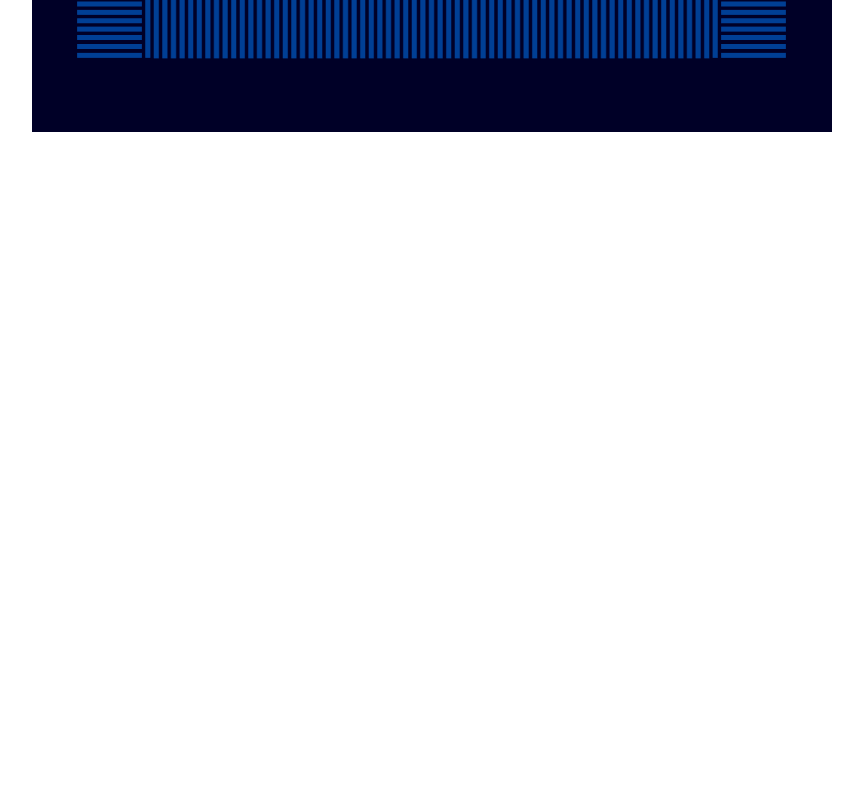
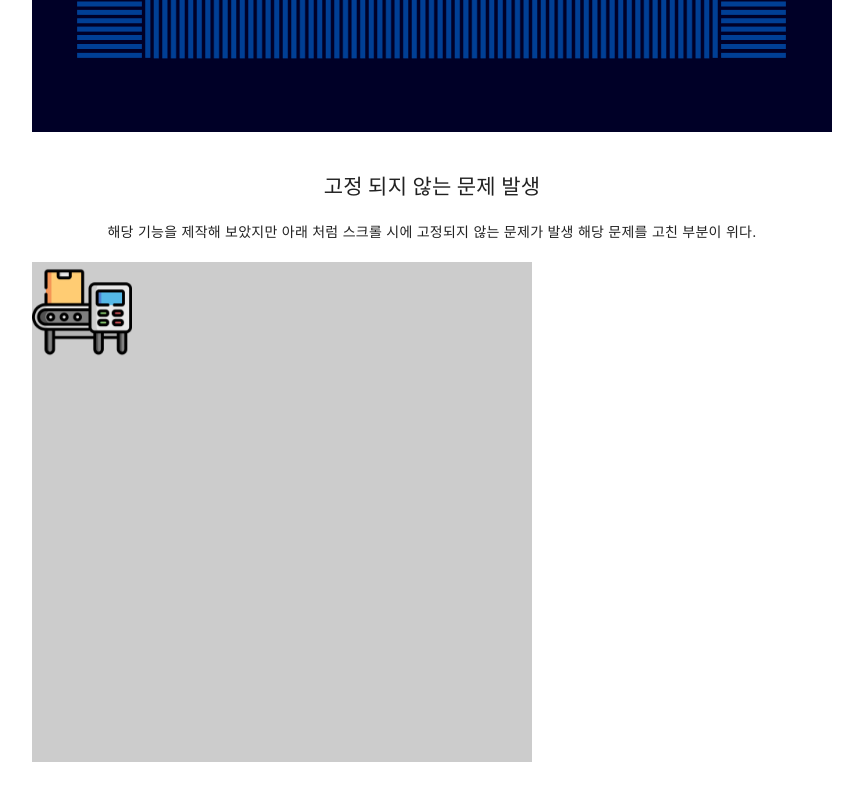
Before and after one commit to yeochan-UL/vue-study, a Vue app in the folder frontend/: page / in a window 1280 px wide. Shown: the part 746-1546 px from the top of the page, without its empty margins (208-1071 px from the left). Before the commit the page ends 942 px from the top, so only its background shows below. Built offline with nearby package versions, Linux system fonts and the light colour scheme; what vue-draggable-resizable-vue3 would draw is missing.

Commit message:
2023.09.12-3
컴포넌트 수정

```diff
--- a/frontend/src/components/layout/TabComponent.vue
+++ b/frontend/src/components/layout/TabComponent.vue
@@ -13,7 +13,7 @@
             <v-window-item value="konva">
             <v-card flat>
                 <v-card-text>
-                <KonvaComponent />
+                <ImagesDragComponent />
                 </v-card-text>
             </v-card>
             </v-window-item>
@@ -48,8 +48,7 @@ import dayjs from "dayjs";
 import MainLayout from './MainLayout.vue';
 import TwoLayout from './TwoLayout.vue';
 import ThreeComponent from './ThreeComponent.vue';
-import KonvaComponent from './components/ImgesDragg/KonvaComponent.vue';
-import VueuseDraggComponent from './components/ImgesDragg/VueuseDraggComponent.vue';
+import ImagesDragComponent from './components/ImgesDragg/ImagesDragComponent.vue';
 
 const currentTime = ref(dayjs().format('YYYY년MM월DD일 HH시mm분ss초'));
 
--- /dev/null
+++ b/frontend/src/components/layout/components/ImgesDragg/ImagesDragComponent.vue
@@ -0,0 +1,19 @@
+<template>
+    <ImagesDrag
+        height="600px"
+        width="800px"
+    />
+    <div class="mt-10">
+        <h2 class="mb-5">고정 되지 않는 문제 발생</h2>
+        <p class="mb-5">해당 기능을 제작해 보았지만 아래 처럼 스크롤 시에 고정되지 않는 문제가 발생 해당 문제를 고친 부분이 위다.</p>
+        <ImagesDragFail
+            width="500px"
+            height="500px"
+        />
+    </div>
+</template>
+
+<script setup>
+import ImagesDrag from './ImagesDrag.vue';
+import ImagesDragFail from './ImagesDragFail.vue';
+</script>
--- a/frontend/src/components/layout/components/ImgesDragg/VueuseDraggComponent.vue
+++ b/frontend/src/components/layout/components/ImgesDragg/ImagesDragFail.vue
@@ -19,7 +19,7 @@
             }"
         >
         <img
-                src= "../../../../assets/img/icon.png"
+                src= "/images/icon.png"
                 style="width: 100px; height: 100px;"
             />
         </div>
--- a/frontend/src/components/layout/components/ImgesDragg/KonvaComponent.vue
+++ /dev/null
@@ -1,18 +0,0 @@
-<template>
-<!-- <VueuseDraggComponent
-    width="500px"
-    height="500px"
-/>   -->
-<VueDraggable
-    height="600px"
-    width="800px"
-/>
-
-</template>
-
-<script setup>
-import VueDraggable from './vueDraggable.vue';
-
-// import VueuseDraggComponent from './VueuseDraggComponent.vue';
-
-</script>
```
Also changed, not shown: frontend/src/components/layout/components/ImgesDragg/ImagesDrag.vue (renamed from frontend/src/components/layout/components/ImgesDragg/vueDraggable.vue), frontend/src/components/layout/components/ImgesDragg/icon.png (deleted).
